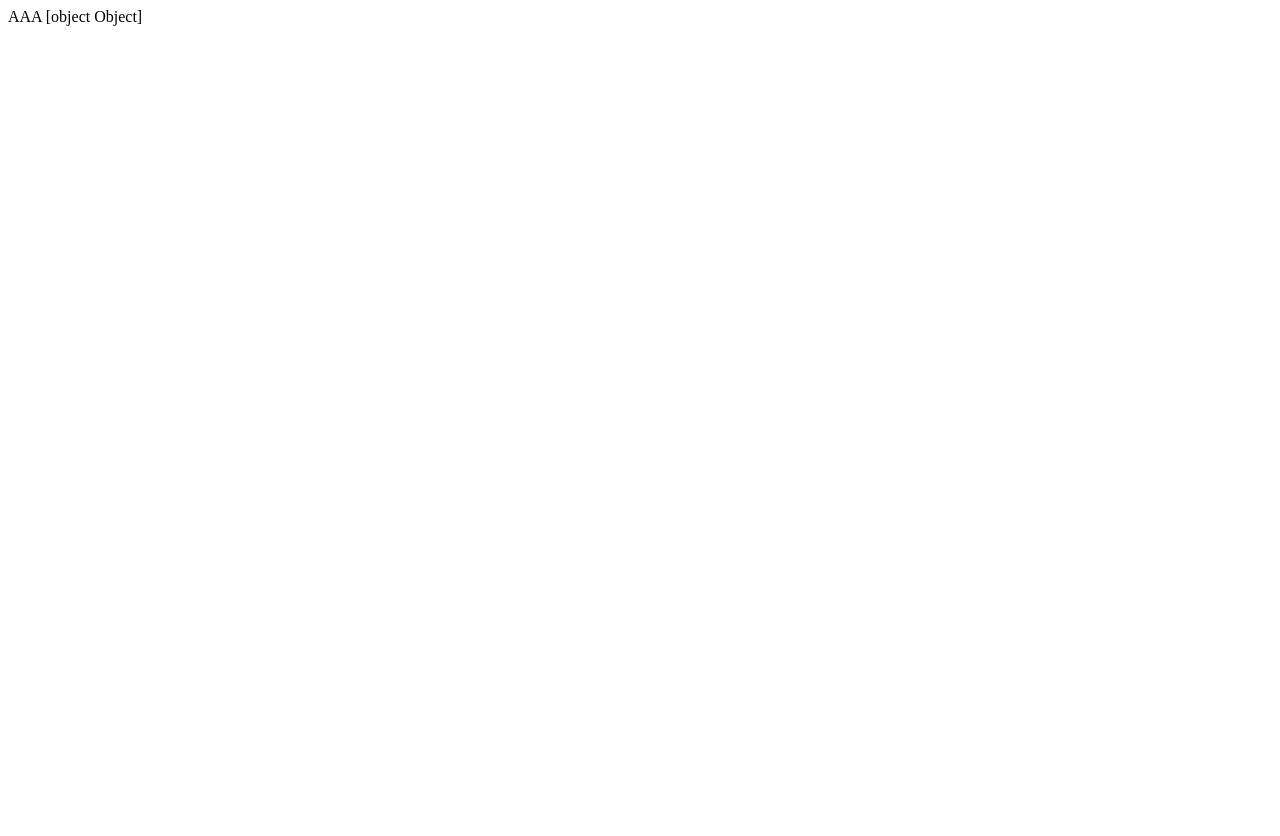
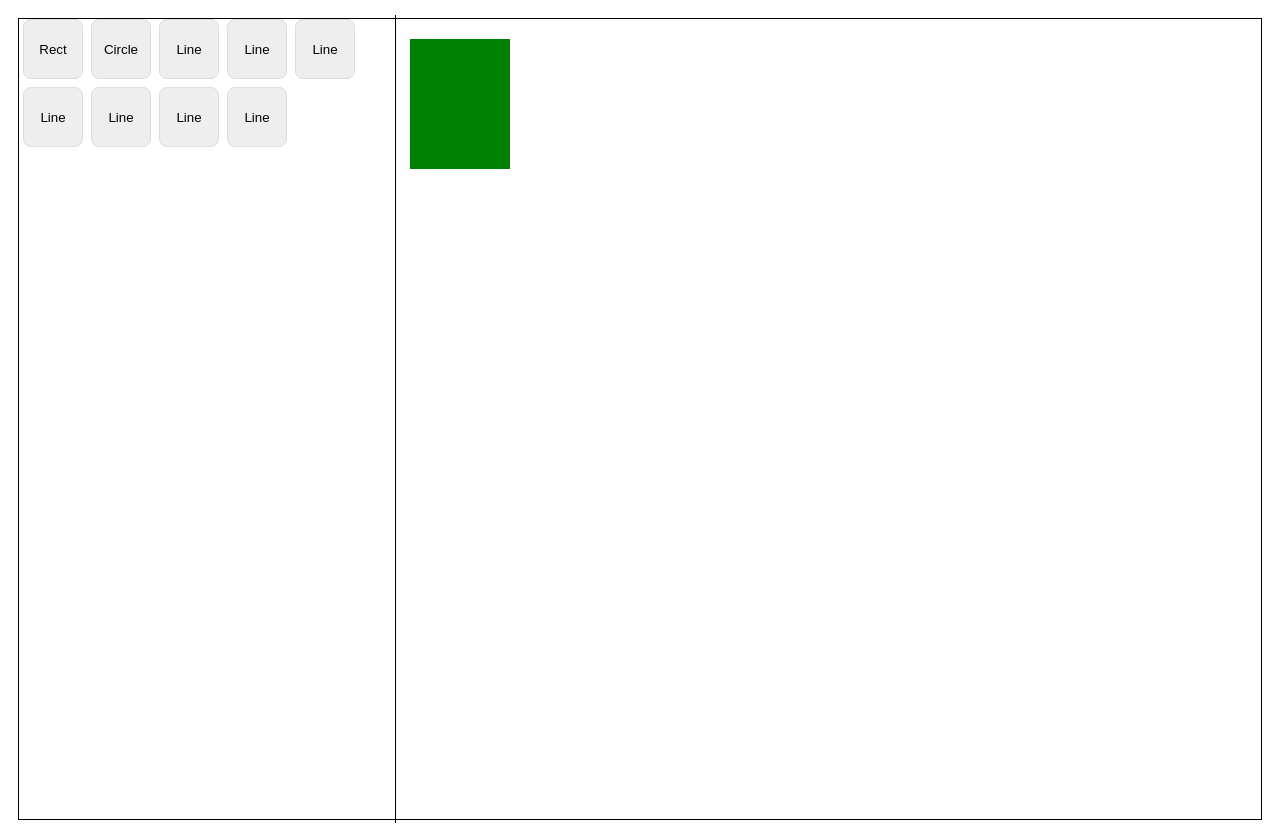
Before and after one commit to miyanokomiya/spg-painter, a Svelte app: page / in a window 1280 px wide. Before the commit the page ends 800 px from the top, so only its background shows below. Built offline with nearby package versions, Linux system fonts and the light colour scheme.

Commit message:
feat: init layouts

```diff
--- a/package.json
+++ b/package.json
@@ -11,6 +11,7 @@
     "lint:fix": "yarn lint --fix && yarn lint-format -w"
   },
   "dependencies": {
+    "ress": "^4.0.0",
     "svelte": "^3.42.5"
   },
   "devDependencies": {
@@ -25,6 +26,7 @@
     "eslint-plugin-svelte3": "^3.2.1",
     "prettier": "^2.4.0",
     "prettier-plugin-svelte": "^2.4.0",
+    "sass": "^1.39.2",
     "svelte-preprocess": "^4.9.4",
     "typescript": "^4.3.2",
     "vite": "^2.5.0"
--- a/src/App.svelte
+++ b/src/App.svelte
@@ -1,8 +1,34 @@
 <script lang="ts">
-  const a: { a: number } = { a: 111 }
-  console.log(a)
+  import { onMount } from 'svelte'
+
+  import GridPanelH from './components/layouts/GridPanelH.svelte'
+  import ToolPanel from './components/panels/ToolPanel.svelte'
+
+  let canvasEl: HTMLCanvasElement
+
+  onMount(() => {
+    const ctx = canvasEl.getContext('2d')!
+    ctx.rect(10, 20, 100, 200)
+    ctx.fillStyle = 'green'
+    ctx.fill()
+  })
 </script>
 
-<div>
-  AAA {a}
+<div class="app">
+  <GridPanelH expanded rateList={[3, 7]}>
+    <div slot="0"><ToolPanel /></div>
+    <div slot="1" class="canvas-wrapper">
+      <canvas bind:this={canvasEl} />
+    </div>
+  </GridPanelH>
 </div>
+
+<style>
+  .app {
+    padding: 10px;
+    height: 100vh;
+  }
+  .canvas-wrapper {
+    height: 100%;
+  }
+</style>
--- /dev/null
+++ b/src/components/atoms/ToolButton.svelte
@@ -0,0 +1,19 @@
+<button>
+  <slot />
+</button>
+
+<style lang="scss">
+  button {
+    width: 60px;
+    height: 60px;
+    display: flex;
+    align-items: center;
+    justify-content: center;
+    border: 1px solid #ddd;
+    border-radius: 8px;
+    background-color: #eee;
+    &:hover {
+      opacity: 0.7;
+    }
+  }
+</style>
--- /dev/null
+++ b/src/components/layouts/GridPanelH.svelte
@@ -0,0 +1,43 @@
+<script lang="ts">
+  export let expanded = false
+  export let rateList: number[] = [0.5, 0.5]
+
+  $: rateSum = rateList.reduce((p, rate) => p + rate, 0)
+  $: widthList = rateList.map((rate) => `${(rate / rateSum) * 100}%`)
+</script>
+
+<div class="wrapper" class:expanded>
+  {#if $$slots['0']}
+    <div class="item" class:expanded style="width: {widthList[0]};">
+      <slot name="0" />
+    </div>
+  {/if}
+  {#if $$slots['1']}
+    <div class="item" class:expanded style="width: {widthList[1]};">
+      <slot name="1" />
+    </div>
+  {/if}
+  {#if $$slots['2']}
+    <div class="item" class:expanded style="width: {widthList[2]};">
+      <slot name="2" />
+    </div>
+  {/if}
+</div>
+
+<style lang="scss">
+  .wrapper {
+    border: 1px solid #000;
+    display: flex;
+    align-items: center;
+  }
+  .item {
+    padding: 4px;
+    border-right: 1px solid #000;
+  }
+  .item:last-child {
+    border: none;
+  }
+  .expanded {
+    height: 100%;
+  }
+</style>
--- /dev/null
+++ b/src/components/panels/ToolPanel.svelte
@@ -0,0 +1,23 @@
+<script lang="ts">
+  import ToolButton from '../atoms/ToolButton.svelte'
+</script>
+
+<div class="wrapper">
+  <ToolButton>Rect</ToolButton>
+  <ToolButton>Circle</ToolButton>
+  <ToolButton>Line</ToolButton>
+  <ToolButton>Line</ToolButton>
+  <ToolButton>Line</ToolButton>
+  <ToolButton>Line</ToolButton>
+  <ToolButton>Line</ToolButton>
+  <ToolButton>Line</ToolButton>
+  <ToolButton>Line</ToolButton>
+</div>
+
+<style lang="scss">
+  .wrapper {
+    display: flex;
+    flex-wrap: wrap;
+    gap: 8px;
+  }
+</style>
--- a/src/main.ts
+++ b/src/main.ts
@@ -1,3 +1,4 @@
+import 'ress'
 import App from './App.svelte'
 
 new App({
```
